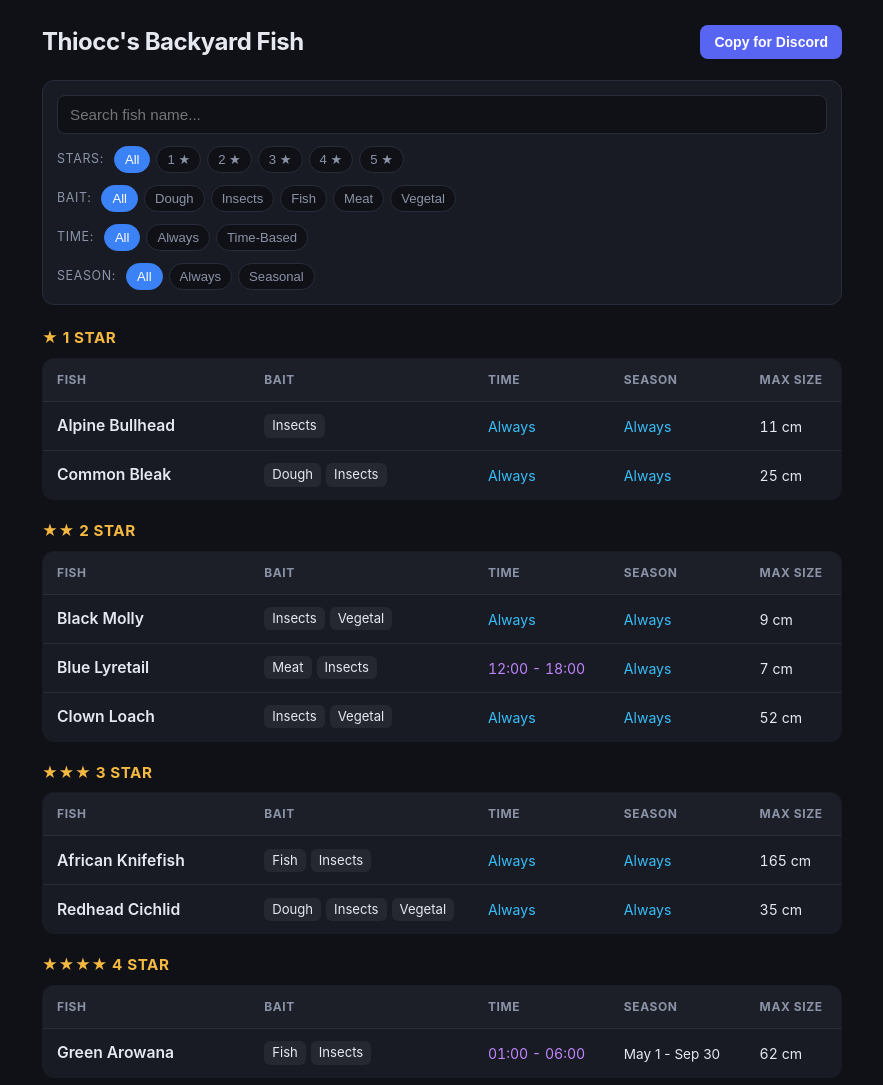
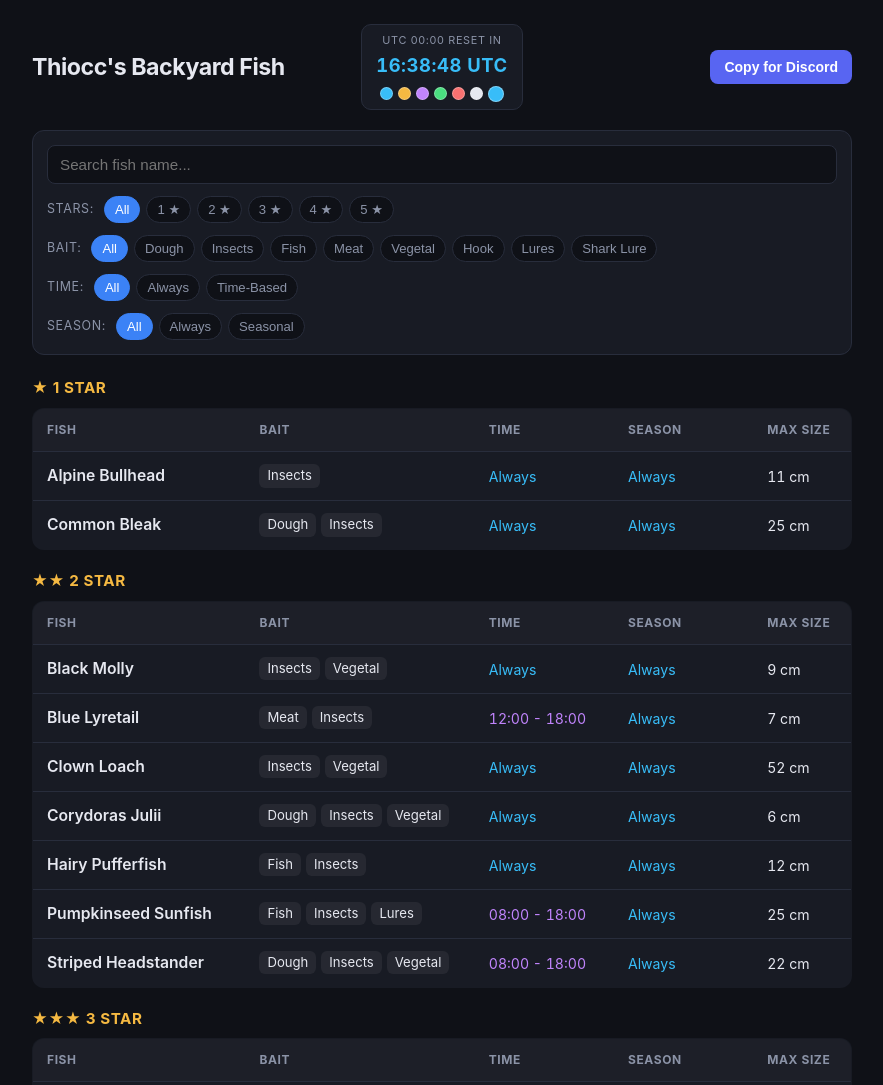
Before and after one commit to AbdulMoizA/thiocc-backyard-fish, a plain HTML site: page index.html in a window 1280 px wide. Shown: the top 1085 px of the page, without its empty margins (198-1081 px from the left). Drawn offline with Linux system fonts and the light colour scheme.

Commit message:
Refactor HTML structure and add UTC timer widget
Updated the title and modified layout styles. Added a UTC timer widget with color picker functionality.

```diff
--- a/index.html
+++ b/index.html
@@ -3,7 +3,7 @@
 <head>
   <meta charset="UTF-8" />
   <meta name="viewport" content="width=device-width, initial-scale=1.0" />
-  <title>My Backyard Fish List</title>
+  <title>Thiocc's Backyard Fish</title>
   <style>
     :root {
       --bg: #0f1117;
@@ -28,23 +28,87 @@
     }
 
     .container {
-      max-width: 800px; /* widened from 680px for 5 columns */
+      max-width: 820px;
       margin: 0 auto;
     }
 
     header {
-      display: flex;
-      flex-wrap: wrap;
-      justify-content: space-between;
+      display: grid;
+      grid-template-columns: 1fr auto 1fr;
       align-items: center;
       gap: 12px;
       margin-bottom: 20px;
     }
 
     h1 {
-      font-size: 1.5rem;
+      font-size: 1.45rem;
       font-weight: 700;
       letter-spacing: -0.02em;
+    }
+
+    /* UTC 00:00 Timer Widget */
+    .utc-timer-box {
+      background: var(--card);
+      border: 1px solid var(--border);
+      border-radius: 10px;
+      padding: 7px 14px;
+      text-align: center;
+      display: flex;
+      flex-direction: column;
+      align-items: center;
+      gap: 4px;
+    }
+
+    .utc-timer-label {
+      font-size: 0.68rem;
+      text-transform: uppercase;
+      letter-spacing: 0.06em;
+      color: var(--muted);
+    }
+
+    .utc-timer-display {
+      font-size: 1.15rem;
+      font-weight: 700;
+      font-variant-numeric: tabular-nums;
+      letter-spacing: 0.03em;
+      color: var(--cyan);
+    }
+
+    .color-controls {
+      display: flex;
+      align-items: center;
+      gap: 5px;
+      margin-top: 2px;
+    }
+
+    .color-swatch {
+      width: 13px;
+      height: 13px;
+      border-radius: 50%;
+      border: 1px solid rgba(255, 255, 255, 0.3);
+      cursor: pointer;
+      padding: 0;
+      transition: transform 0.12s ease;
+    }
+    .color-swatch:hover { transform: scale(1.2); }
+
+    .color-picker-input {
+      width: 16px;
+      height: 16px;
+      border: none;
+      background: none;
+      padding: 0;
+      cursor: pointer;
+    }
+    .color-picker-input::-webkit-color-swatch-wrapper { padding: 0; }
+    .color-picker-input::-webkit-color-swatch {
+      border-radius: 50%;
+      border: 1px solid rgba(255, 255, 255, 0.35);
+    }
+
+    .header-actions {
+      display: flex;
+      justify-content: flex-end;
     }
 
     .discord-btn {
@@ -57,8 +121,19 @@
       font-weight: 600;
       cursor: pointer;
       transition: background 0.15s ease;
+      white-space: nowrap;
     }
     .discord-btn:hover { background: #4752c4; }
+
+    @media (max-width: 640px) {
+      header {
+        grid-template-columns: 1fr;
+        text-align: center;
+      }
+      .header-actions {
+        justify-content: center;
+      }
+    }
 
     /* Controls */
     .controls {
@@ -204,7 +279,24 @@
   <div class="container">
     <header>
       <h1>Thiocc's Backyard Fish</h1>
-      <button class="discord-btn" id="copyDiscordBtn">Copy for Discord</button>
+
+      <div class="utc-timer-box">
+        <span class="utc-timer-label">UTC 00:00 Reset In</span>
+        <div class="utc-timer-display" id="utcTimerDisplay">--:--:--</div>
+        <div class="color-controls" title="Choose timer text color">
+          <button class="color-swatch" style="background: #38bdf8;" data-color="#38bdf8" aria-label="Cyan"></button>
+          <button class="color-swatch" style="background: #f5b942;" data-color="#f5b942" aria-label="Gold"></button>
+          <button class="color-swatch" style="background: #c084fc;" data-color="#c084fc" aria-label="Purple"></button>
+          <button class="color-swatch" style="background: #4ade80;" data-color="#4ade80" aria-label="Green"></button>
+          <button class="color-swatch" style="background: #f87171;" data-color="#f87171" aria-label="Red"></button>
+          <button class="color-swatch" style="background: #e6e8f0;" data-color="#e6e8f0" aria-label="White"></button>
+          <input type="color" id="customTimerColor" class="color-picker-input" value="#38bdf8" title="Custom color" />
+        </div>
+      </div>
+
+      <div class="header-actions">
+        <button class="discord-btn" id="copyDiscordBtn">Copy for Discord</button>
+      </div>
     </header>
 
     <div class="controls">
@@ -228,7 +320,11 @@
         <button class="pill" data-bait="Fish">Fish</button>
         <button class="pill" data-bait="Meat">Meat</button>
         <button class="pill" data-bait="Vegetal">Vegetal</button>
+        <button class="pill" data-bait="Hook">Hook</button>
+        <button class="pill" data-bait="Lures">Lures</button>
+        <button class="pill" data-bait="Shark Lure">Shark Lure</button>
       </div>
+
       <div class="filter-row" id="timeFilters">
         <span class="filter-label">Time:</span>
         <button class="pill active" data-time="all">All</button>
@@ -242,7 +338,6 @@
         <button class="pill" data-season="always">Always</button>
         <button class="pill" data-season="seasonal">Seasonal</button>
       </div>
-
     </div>
 
     <div id="listContainer"></div>
@@ -255,17 +350,59 @@
     // maxSize: number in cm (e.g. 120), or null if unknown
     // ==========================================
     const myFish = [
-      { name: "Alpine Bullhead",   discordName: "Alpine Bullhead", stars: 1, bait: ["Insects"],            time: "",              season: "Always",        maxSize: 11 },
-      { name: "Common Bleak",      discordName: "Common Bleak",    stars: 1, bait: ["Dough", "Insects"],            time: "",              season: "Always",        maxSize: 25 },
-      { name: "Black Molly",       discordName: "Black Molly",     stars: 2, bait: ["Insects","Vegetal"],           time: "",              season: "Always",        maxSize: 9 },
-      { name: "Blue Lyretail",     discordName: "Blue Lyretail",   stars: 2, bait: ["Meat", "Insects"],             time: "12:00 - 18:00", season: "Always",        maxSize: 7 },
-      { name: "Clown Loach",       discordName: "Clown Loach",     stars: 2, bait: ["Insects", "Vegetal"],          time: "",              season: "Always",        maxSize: 52 },
-      { name: "African Knifefish", discordName: "African Knife",   stars: 3, bait: ["Fish", "Insects"],             time: "Always",        season: "Always",        maxSize: 165 },
-      { name: "Redhead Cichlid",   discordName: "Redhead Cichlid", stars: 3, bait: ["Dough", "Insects", "Vegetal"], time: "Always",        season: "Always",        maxSize: 35 },
-      { name: "Green Arowana",     discordName: "Green Arowana",   stars: 4, bait: ["Fish", "Insects"],             time: "01:00 - 06:00", season: "May 1 - Sep 30", maxSize: 62 }
+      { name: "Alpine Bullhead",     discordName: "Alpine Bullhead",     stars: 1, bait: ["Insects"],                     time: "",              season: "Always", maxSize: 11 },
+      { name: "Common Bleak",        discordName: "Common Bleak",        stars: 1, bait: ["Dough", "Insects"],            time: "",              season: "Always", maxSize: 25 },
+      { name: "Black Molly",         discordName: "Black Molly",         stars: 2, bait: ["Insects", "Vegetal"],          time: "",              season: "Always", maxSize: 9 },
+      { name: "Blue Lyretail",       discordName: "Blue Lyretail",       stars: 2, bait: ["Meat", "Insects"],             time: "12:00 - 18:00", season: "Always", maxSize: 7 },
+      { name: "Clown Loach",         discordName: "Clown Loach",         stars: 2, bait: ["Insects", "Vegetal"],          time: "",              season: "Always", maxSize: 52 },
+      { name: "Corydoras Julii",     discordName: "Corydoras Julii",     stars: 2, bait: ["Dough", "Insects", "Vegetal"], time: "",              season: "Always", maxSize: 6 },
+      { name: "Hairy Pufferfish",    discordName: "Hairy Pufferfish",    stars: 2, bait: ["Fish", "Insects"],             time: "",              season: "Always", maxSize: 12 },
+      { name: "Pumpkinseed Sunfish", discordName: "Pumpkinseed Sunfish", stars: 2, bait: ["Fish", "Insects", "Lures"],    time: "08:00 - 18:00", season: "Always", maxSize: 25 },
+      { name: "Striped Headstander", discordName: "Striped Headstander", stars: 2, bait: ["Dough", "Insects", "Vegetal"], time: "08:00 - 18:00", season: "Always", maxSize: 22 },
+      { name: "African Knifefish",   discordName: "African Knife",       stars: 3, bait: ["Fish", "Insects"],             time: "Always",        season: "Always", maxSize: 165 },
+      { name: "Redhead Cichlid",     discordName: "Redhead Cichlid",     stars: 3, bait: ["Dough", "Insects", "Vegetal"], time: "Always",        season: "Always", maxSize: 35 },
+      { name: "Green Arowana",       discordName: "Green Arowana",       stars: 4, bait: ["Fish", "Insects"],             time: "01:00 - 06:00", season: "Always", maxSize: 62 },
+      { name: "Kuhli Loach",         discordName: "Kuhli Loach",         stars: 4, bait: ["Insects"],                     time: "20:00 - 04:00", season: "Always", maxSize: 11 }
     ];
 
-    // State
+    // ==========================================
+    // UTC 00:00 COUNTDOWN TIMER & COLOR PICKER
+    // ==========================================
+    const utcTimerDisplay = document.getElementById("utcTimerDisplay");
+    const customTimerColor = document.getElementById("customTimerColor");
+
+    function setTimerColor(hex) {
+      utcTimerDisplay.style.color = hex;
+      customTimerColor.value = hex;
+      localStorage.setItem("thiocc_timer_color", hex);
+    }
+
+    // Load saved color if available
+    const savedColor = localStorage.getItem("thiocc_timer_color");
+    if (savedColor) setTimerColor(savedColor);
+
+    document.querySelectorAll(".color-swatch").forEach(btn => {
+      btn.addEventListener("click", () => setTimerColor(btn.dataset.color));
+    });
+
+    customTimerColor.addEventListener("input", (e) => {
+      setTimerColor(e.target.value);
+    });
+
+   function updateUtcClock() {
+      const now = new Date();
+      const hours = String(now.getUTCHours()).padStart(2, "0");
+      const minutes = String(now.getUTCMinutes()).padStart(2, "0");
+      const seconds = String(now.getUTCSeconds()).padStart(2, "0");
+
+      utcTimerDisplay.textContent = `${hours}:${minutes}:${seconds} UTC`;
+    }
+
+    updateUtcClock();
+    setInterval(updateUtcClock, 1000);
+    // ==========================================
+    // FILTER & TABLE RENDERING
+    // ==========================================
     let selectedStar = "all";
     let selectedBait = "all";
     let selectedTime = "all";
@@ -280,7 +417,6 @@
         const matchesBait = selectedBait === "all" || fish.bait.includes(selectedBait);
         const matchesSearch = fish.name.toLowerCase().includes(searchQuery.toLowerCase());
 
-        // Time filter: "Always" vs "Time-Based"
         const timeVal = (fish.time || "").trim().toLowerCase();
         const isTimeAlways = timeVal === "" || timeVal === "always";
         const matchesTime =
@@ -288,7 +424,6 @@
           (selectedTime === "always" && isTimeAlways) ||
           (selectedTime === "timed" && !isTimeAlways);
 
-        // Season filter: "Always" (default) vs "Seasonal"
         const seasonVal = (fish.season || "Always").trim().toLowerCase();
         const isSeasonAlways = seasonVal === "" || seasonVal === "always";
         const matchesSeason =
@@ -313,19 +448,16 @@
         const rows = group.map(fish => {
           const baitBadges = fish.bait.map(b => `<span class="bait-badge">${b}</span>`).join("");
 
-          // Time display
           let timeHtml = `<span class="time-always">Always</span>`;
           if (fish.time && fish.time.toLowerCase() !== "always") {
             timeHtml = `<span class="time-window">${fish.time}</span>`;
           }
 
-          // Season display (defaults to Always)
           const seasonText = (fish.season && fish.season.trim()) ? fish.season : "Always";
           const seasonHtml = seasonText.toLowerCase() === "always"
             ? `<span class="time-always">Always</span>`
             : `<span class="season-badge">${seasonText}</span>`;
 
-          // Max Size display
           const sizeHtml = fish.maxSize != null
             ? `<span class="size-cell">${fish.maxSize} cm</span>`
             : `<span class="time-none">—</span>`;
@@ -363,13 +495,11 @@
       listContainer.innerHTML = html;
     }
 
-    // Search listener
     document.getElementById("searchInput").addEventListener("input", (e) => {
       searchQuery = e.target.value;
       renderList();
     });
 
-    // Helper for pill filter groups
     function bindPillGroup(containerId, dataKey, setter) {
       document.getElementById(containerId).addEventListener("click", (e) => {
         if (!e.target.classList.contains("pill")) return;
```
